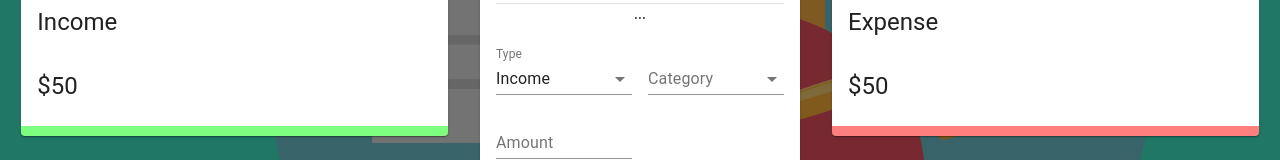
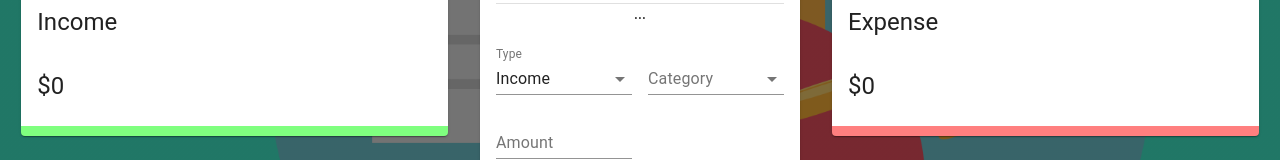
Before and after one commit to NathanielMention/budget-tracker, a React (Create React App) app: page / in a window 1280 px wide. Shown: the part 337-497 px from the top of the page. Built offline with nearby package versions, Linux system fonts and the light colour scheme.

Commit message:
fix errors

```diff
--- a/src/App.js
+++ b/src/App.js
@@ -13,7 +13,7 @@ const app = () => {
         container
         spacing={0}
         alignItems="center"
-        justify="center"
+        justifyContent="center"
         style={{ height: "100vh" }}
       >
         <Grid item xs={12} sm={4}>
--- a/src/components/details/details.jsx
+++ b/src/components/details/details.jsx
@@ -1,19 +1,21 @@
 import React from "react";
 import { Card, CardHeader, CardContent, Typography } from "@material-ui/core";
-import { Doughnut } from "react-chartjs-2";
+import Doughnut from "chart.js/auto";
+import useTransactions from "../../useTransactions";
 import makeStyles from "./styles";
 
-const details = ({ title }) => {
+const Details = ({ title }) => {
   const classes = makeStyles();
+  const { total, chartData } = useTransactions(title);
   return (
     <Card className={title === "Income" ? classes.income : classes.expense}>
       <CardHeader title={title} />
       <CardContent>
-        <Typography variant="h5">$50</Typography>
+        <Typography variant="h5">${total}</Typography>
         {/* <Doughnut data="DATA" /> */}
       </CardContent>
     </Card>
   );
 };
 
-export default details;
+export default Details;
--- a/src/components/main/main.jsx
+++ b/src/components/main/main.jsx
@@ -14,7 +14,7 @@ import List from "./list/list";
 const main = () => {
   const classes = makeStyles();
   return (
-    <Card classname={classes.root}>
+    <Card className={classes.root}>
       <CardHeader title="Expense Tracker" subheader="Powered By Speechly" />
       <CardContent>
         <Typography align="center" varient="h5">
--- a/src/useTransactions.js
+++ b/src/useTransactions.js
@@ -8,7 +8,7 @@ import {
 
 const useTransactions = (title) => {
   resetCategories();
-  const { transactions } = useContext(ExpenseTrackerContext);
+  const { transactions } = useContext(BudgetTrackerContext);
   const rightTransactions = transactions.filter((t) => t.type === title);
   const total = rightTransactions.reduce(
     (acc, currVal) => (acc += currVal.amount),
@@ -34,7 +34,7 @@ const useTransactions = (title) => {
     labels: filteredCategories.map((c) => c.type),
   };
 
-  return { filteredCategories, total, chartData };
+  return { total, chartData };
 };
 
 export default useTransactions;
```
